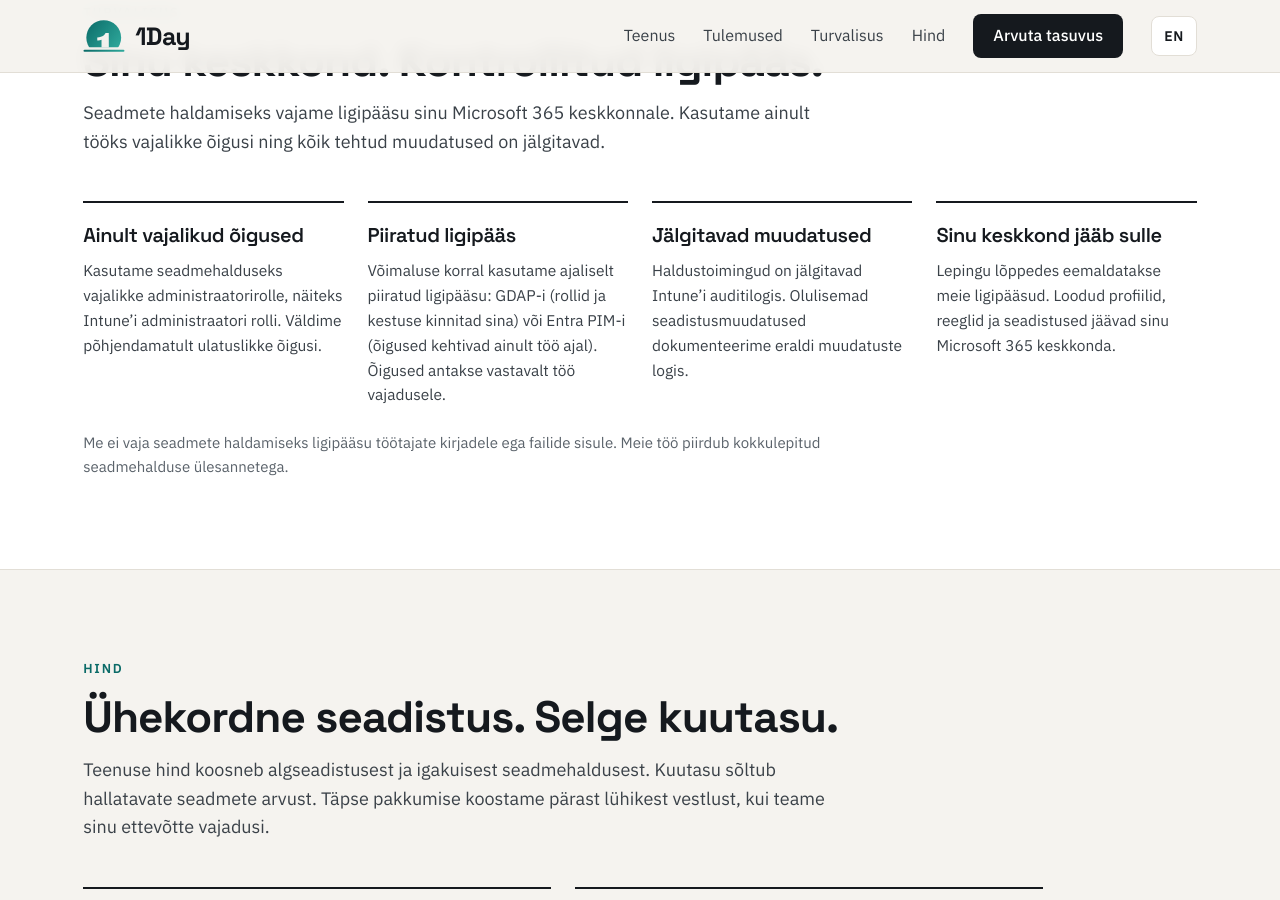
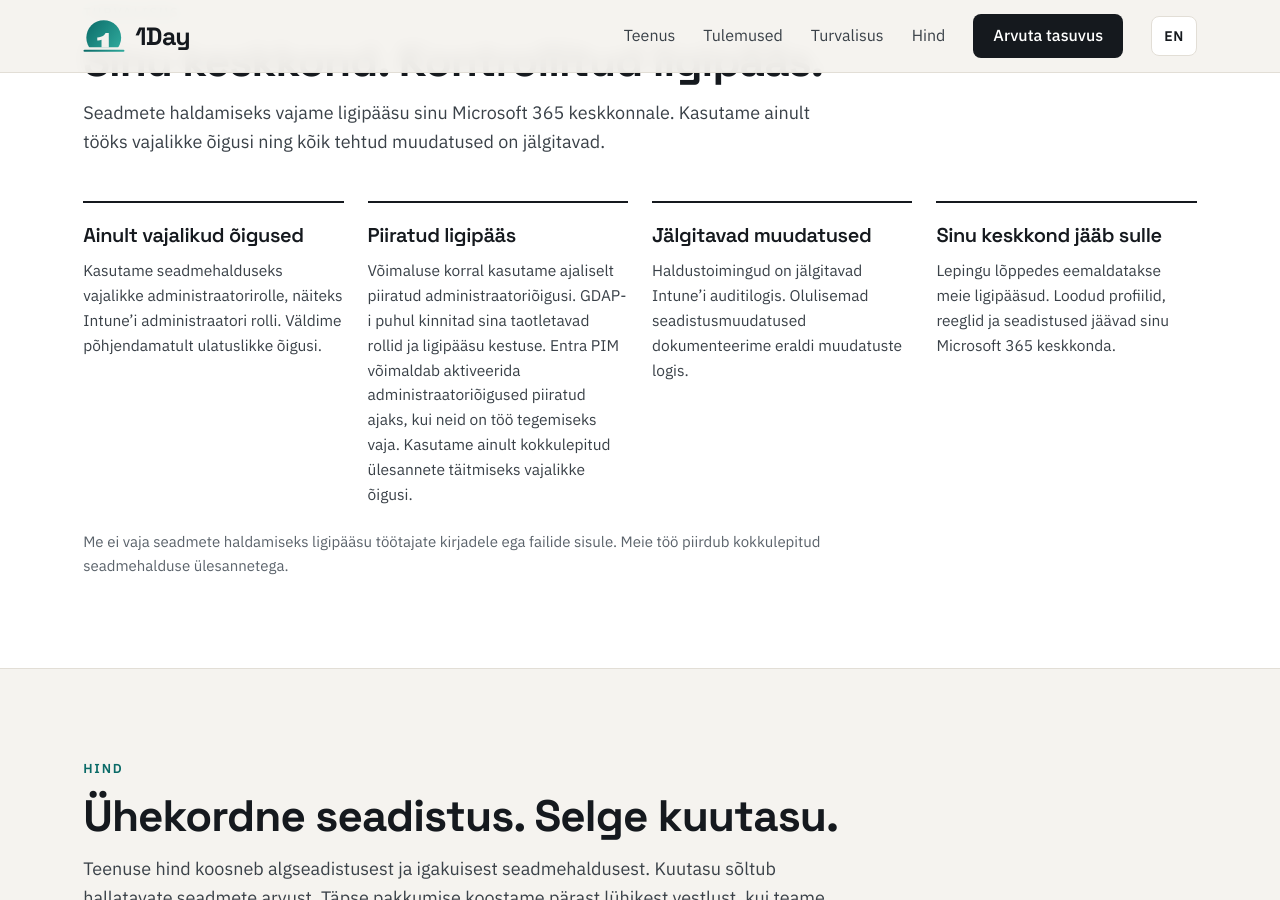
Before and after one commit to optisoft-ee/autopilot, a Jekyll site: the page built from index.html, in a window 1280 px wide and 900 px high, scrolled down 5175 px. Built offline with Jekyll 4.4.1, drawn with Linux system fonts in a browser that asks for light colours.

Commit message:
Turvalisus: piiratud ligipääsu tekst

```diff
--- a/_data/en.yml
+++ b/_data/en.yml
@@ -183,7 +183,7 @@ security:
     - title: "Only the rights needed"
       text: "We use the admin roles device management requires, such as the Intune Administrator role. We avoid unnecessarily broad rights."
     - title: "Limited access"
-      text: "Where possible, we use time-limited access: GDAP (you approve the roles and duration) or Entra PIM (rights are active only while we work). Rights are granted as the work requires."
+      text: "Where possible, we use time-limited administrative access. With GDAP, you approve the requested roles and access duration. Microsoft Entra PIM allows administrator privileges to be activated for a limited period when needed. We use only the permissions required to perform the agreed tasks."
     - title: "Traceable changes"
       text: "Admin actions are traceable in the Intune audit log. We also document significant configuration changes in a separate change log."
     - title: "Your environment stays yours"
--- a/_data/et.yml
+++ b/_data/et.yml
@@ -184,7 +184,7 @@ security:
     - title: "Ainult vajalikud õigused"
       text: "Kasutame seadmehalduseks vajalikke administraatorirolle, näiteks Intune’i administraatori rolli. Väldime põhjendamatult ulatuslikke õigusi."
     - title: "Piiratud ligipääs"
-      text: "Võimaluse korral kasutame ajaliselt piiratud ligipääsu: GDAP-i (rollid ja kestuse kinnitad sina) või Entra PIM-i (õigused kehtivad ainult töö ajal). Õigused antakse vastavalt töö vajadusele."
+      text: "Võimaluse korral kasutame ajaliselt piiratud administraatoriõigusi. GDAP-i puhul kinnitad sina taotletavad rollid ja ligipääsu kestuse. Entra PIM võimaldab aktiveerida administraatoriõigused piiratud ajaks, kui neid on töö tegemiseks vaja. Kasutame ainult kokkulepitud ülesannete täitmiseks vajalikke õigusi."
     - title: "Jälgitavad muudatused"
       text: "Haldustoimingud on jälgitavad Intune’i auditilogis. Olulisemad seadistusmuudatused dokumenteerime eraldi muudatuste logis."
     - title: "Sinu keskkond jääb sulle"
```
